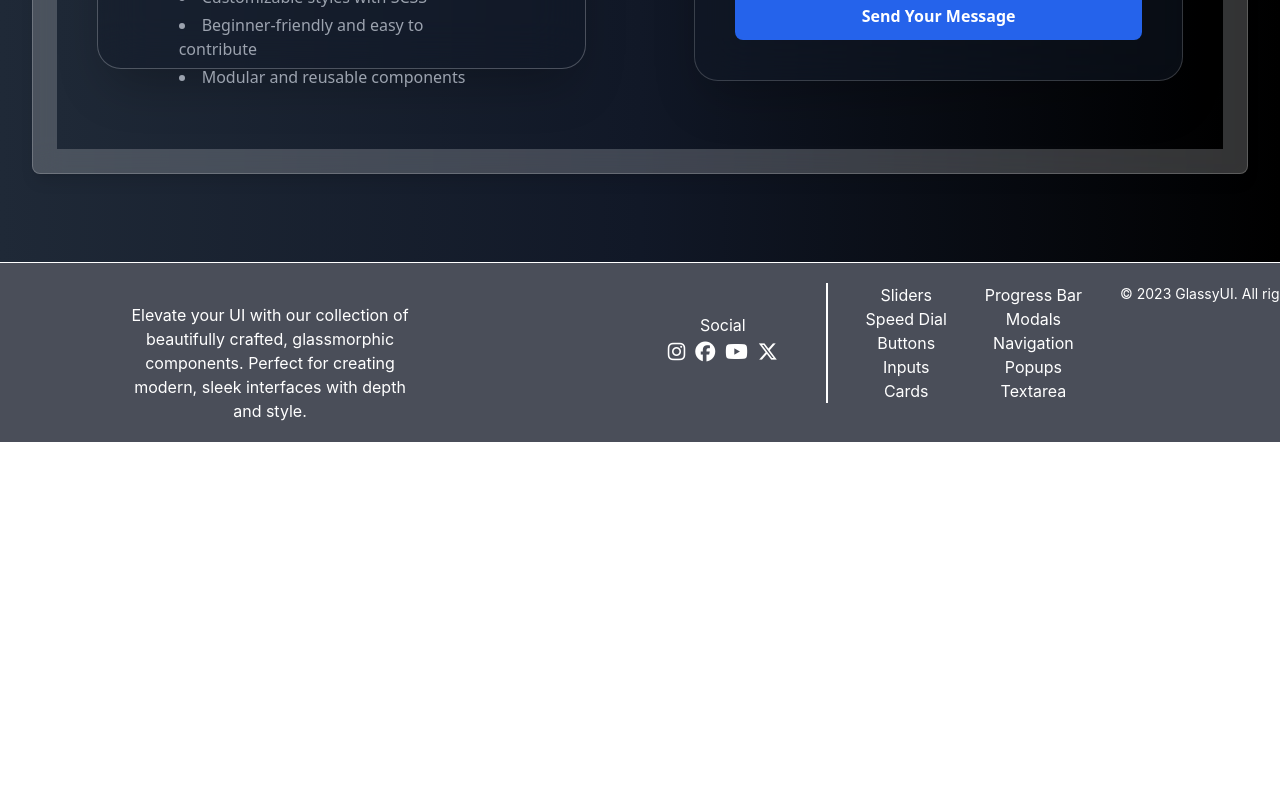
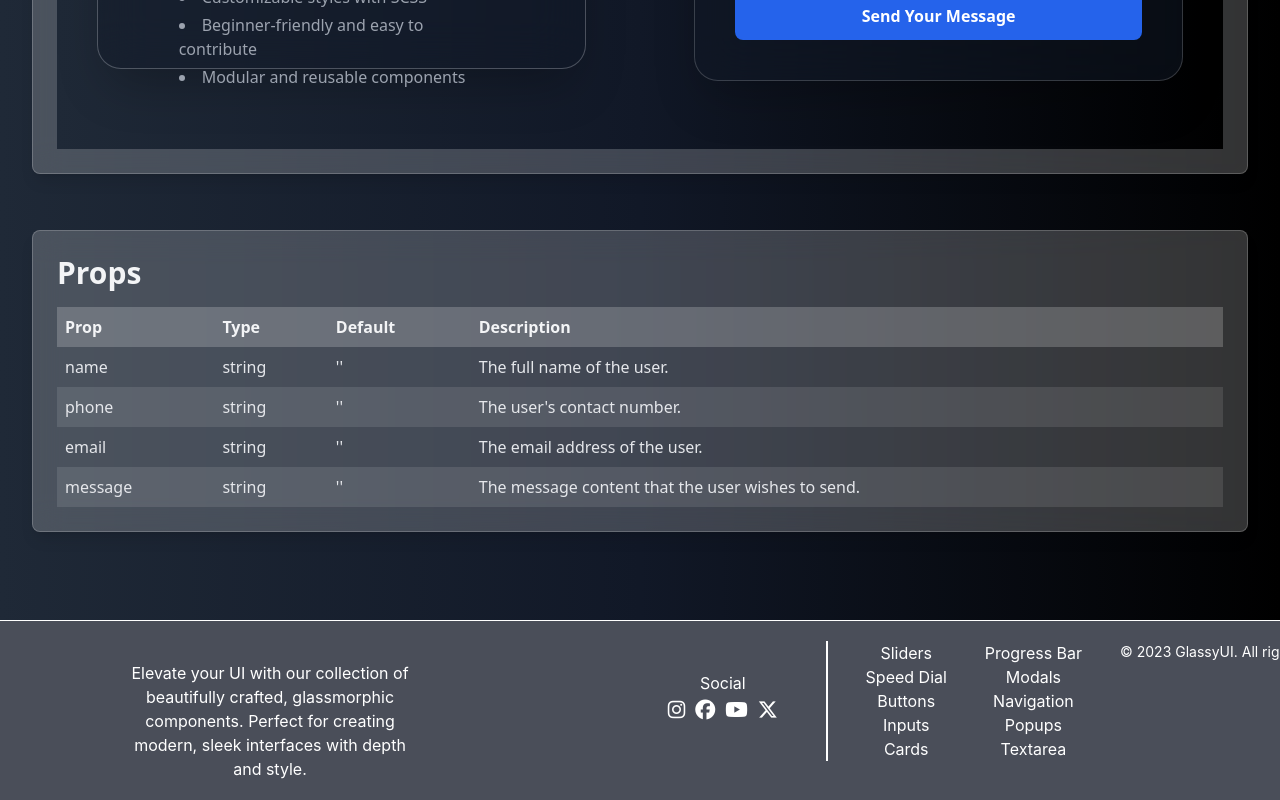
Before and after one commit to Jaishree2310/GlassyUI-Components, a React (Create React App) app: page /contact-details in a window 1280 px wide. Shown: the part 6196-6996 px from the top of the page. Before the commit the page ends 6638 px from the top, so only its background shows below. Built offline with nearby package versions, Linux system fonts and the light colour scheme.

Commit message:
added props table

```diff
--- a/package.json
+++ b/package.json
@@ -14,6 +14,7 @@
     "framer-motion": "^11.11.9",
     "gsap": "^3.12.5",
     "lucide-react": "^0.408.0",
+    "my-typescript-app": "file:",
     "pixel-retroui": "^1.0.61",
     "react": "^18.3.1",
     "react-components": "^0.5.1",
--- a/src/components/AccordionDetails.tsx
+++ b/src/components/AccordionDetails.tsx
@@ -231,6 +231,43 @@ const AccordionDetails: React.FC = () => {
               />
             </div>
           </div>
+
+          {/* Props */}
+          <section
+            className={`${getGlassyClasses()} p-6 mb-14 text-white relative z-10`}
+          >
+            <h2 className='text-3xl font-bold mb-4 text-gray-100'>Props</h2>
+            <div className='overflow-x-auto'>
+              <table className='w-full'>
+                <thead>
+                  <tr className='bg-white bg-opacity-20'>
+                    <th className='text-left p-2 text-gray-100'>Prop</th>
+                    <th className='text-left p-2 text-gray-100'>Type</th>
+                    <th className='text-left p-2 text-gray-100'>Default</th>
+                    <th className='text-left p-2 text-gray-100'>Description</th>
+                  </tr>
+                </thead>
+                <tbody>
+                  <tr>
+                    <td className='p-2 text-gray-200'>title</td>
+                    <td className='p-2 text-gray-200'>string</td>
+                    <td className='p-2 text-gray-200'>''</td>
+                    <td className='p-2 text-gray-200'>
+                      Title of the accordian
+                    </td>
+                  </tr>
+                  <tr className='bg-white bg-opacity-10'>
+                    <td className='p-2 text-gray-200'>content</td>
+                    <td className='p-2 text-gray-200'>string</td>
+                    <td className='p-2 text-gray-200'>''</td>
+                    <td className='p-2 text-gray-200'>
+                      Content to be shown in the accordian
+                    </td>
+                  </tr>
+                </tbody>
+              </table>
+            </div>
+          </section>
         </div>
       </div>
     </div>
--- a/src/components/CardDetailsPage.tsx
+++ b/src/components/CardDetailsPage.tsx
@@ -228,30 +228,32 @@ function Example() {
           <table className='w-full'>
             <thead>
               <tr className='bg-white bg-opacity-20'>
-                <th className='text-left p-2'>Prop</th>
-                <th className='text-left p-2'>Type</th>
-                <th className='text-left p-2'>Default</th>
-                <th className='text-left p-2'>Description</th>
+                <th className='text-left p-2 text-gray-100'>Prop</th>
+                <th className='text-left p-2 text-gray-100'>Type</th>
+                <th className='text-left p-2 text-gray-100'>Default</th>
+                <th className='text-left p-2 text-gray-100'>Description</th>
               </tr>
             </thead>
             <tbody>
               <tr>
-                <td className='p-2'>className</td>
-                <td className='p-2'>string</td>
-                <td className='p-2'>''</td>
-                <td className='p-2'>Additional CSS classes</td>
+                <td className='p-2 text-gray-200'>className</td>
+                <td className='p-2 text-gray-200'>string</td>
+                <td className='p-2 text-gray-200'>''</td>
+                <td className='p-2 text-gray-200'>Additional CSS classes</td>
               </tr>
               <tr className='bg-white bg-opacity-10'>
-                <td className='p-2'>style</td>
-                <td className='p-2'>object</td>
-                <td className='p-2'>{'{}'}</td>
-                <td className='p-2'>Inline styles for the card</td>
+                <td className='p-2 text-gray-200'>style</td>
+                <td className='p-2 text-gray-200'>object</td>
+                <td className='p-2 text-gray-200'>{'{}'}</td>
+                <td className='p-2 text-gray-200'>
+                  Inline styles for the card
+                </td>
               </tr>
               <tr>
-                <td className='p-2'>children</td>
-                <td className='p-2'>ReactNode</td>
-                <td className='p-2'>-</td>
-                <td className='p-2'>Card content</td>
+                <td className='p-2 text-gray-200'>children</td>
+                <td className='p-2 text-gray-200'>ReactNode</td>
+                <td className='p-2 text-gray-200'>-</td>
+                <td className='p-2 text-gray-200'>Card content</td>
               </tr>
             </tbody>
           </table>
--- a/src/components/ContactUsDetailsPage.tsx
+++ b/src/components/ContactUsDetailsPage.tsx
@@ -466,6 +466,59 @@ const ContactUsDetailsPage: React.FC = () => {
             </div>
           </div>
         </div>
+
+        {/* Props */}
+        <section
+          className={`${getGlassyClasses()} p-6 mb-14 text-white relative z-10`}
+        >
+          <h2 className='text-3xl font-bold mb-4 text-gray-100'>Props</h2>
+          <div className='overflow-x-auto'>
+            <table className='w-full'>
+              <thead>
+                <tr className='bg-white bg-opacity-20'>
+                  <th className='text-left p-2 text-gray-100'>Prop</th>
+                  <th className='text-left p-2 text-gray-100'>Type</th>
+                  <th className='text-left p-2 text-gray-100'>Default</th>
+                  <th className='text-left p-2 text-gray-100'>Description</th>
+                </tr>
+              </thead>
+              <tbody>
+                <tr>
+                  <td className='p-2 text-gray-200'>name</td>
+                  <td className='p-2 text-gray-200'>string</td>
+                  <td className='p-2 text-gray-200'>''</td>
+                  <td className='p-2 text-gray-200'>
+                    The full name of the user.
+                  </td>
+                </tr>
+                <tr className='bg-white bg-opacity-10'>
+                  <td className='p-2 text-gray-200'>phone</td>
+                  <td className='p-2 text-gray-200'>string</td>
+                  <td className='p-2 text-gray-200'>''</td>
+                  <td className='p-2 text-gray-200'>
+                    The user's contact number.
+                  </td>
+                </tr>
+                <tr>
+                  <td className='p-2 text-gray-200'>email</td>
+                  <td className='p-2 text-gray-200'>string</td>
+                  <td className='p-2 text-gray-200'>''</td>
+                  <td className='p-2 text-gray-200'>
+                    The email address of the user.
+                  </td>
+                </tr>
+                <tr className='bg-white bg-opacity-10'>
+                  <td className='p-2 text-gray-200'>message</td>
+                  <td className='p-2 text-gray-200'>string</td>
+                  <td className='p-2 text-gray-200'>''</td>
+                  <td className='p-2 text-gray-200'>
+                    The message content that the user wishes to send.
+                  </td>
+                </tr>
+              </tbody>
+            </table>
+          </div>
+        </section>
       </div>
     </div>
   );
--- a/src/components/DropdowndetailsPage.tsx
+++ b/src/components/DropdowndetailsPage.tsx
@@ -159,6 +159,41 @@ const DropdownMenuDetailsPage: React.FC = () => {
             <CopyButton text={dropdownExampleCode} codeKey='dropdownExample' />
           </div>
         </div>
+
+        {/* Props */}
+        <section
+          className={`${getGlassyClasses()} p-6 mb-14 text-white relative z-10`}
+        >
+          <h2 className='text-3xl font-bold mb-4 text-gray-100'>Props</h2>
+          <div className='overflow-x-auto'>
+            <table className='w-full'>
+              <thead>
+                <tr className='bg-white bg-opacity-20'>
+                  <th className='text-left p-2 text-gray-100'>Prop</th>
+                  <th className='text-left p-2 text-gray-100'>Type</th>
+                  <th className='text-left p-2 text-gray-100'>Default</th>
+                  <th className='text-left p-2 text-gray-100'>Description</th>
+                </tr>
+              </thead>
+              <tbody>
+                <tr>
+                  <td className='p-2 text-gray-200'>options</td>
+                  <td className='p-2 text-gray-200'>array</td>
+                  <td className='p-2 text-gray-200'>[ ]</td>
+                  <td className='p-2 text-gray-200'>Items in the dropdown</td>
+                </tr>
+                <tr className='bg-white bg-opacity-10'>
+                  <td className='p-2 text-gray-200'>onSelect</td>
+                  <td className='p-2 text-gray-200'>function</td>
+                  <td className='p-2 text-gray-200'>-</td>
+                  <td className='p-2 text-gray-200'>
+                    Task to do after selecting the option
+                  </td>
+                </tr>
+              </tbody>
+            </table>
+          </div>
+        </section>
       </div>
     </div>
   );
--- a/src/components/GlassyUIComponentsPage.tsx
+++ b/src/components/GlassyUIComponentsPage.tsx
@@ -339,3 +339,5 @@ const GlassyUIComponentsPage: React.FC = () => {
 };
 
 export default GlassyUIComponentsPage;
+
+// dropdown menu, accordian, contact us,
```
Also changed, not shown: 1 other file (tests, documents, lock files or other folders).
